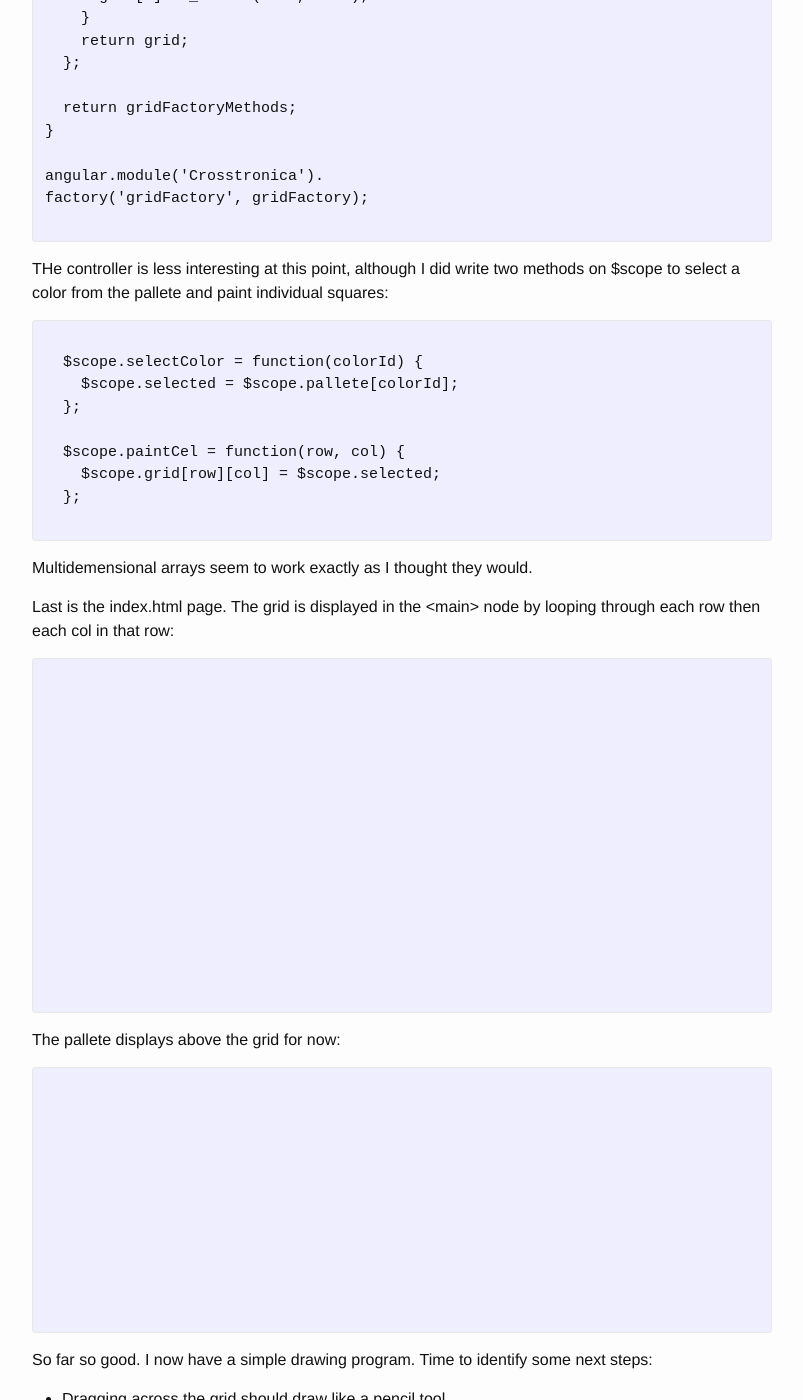
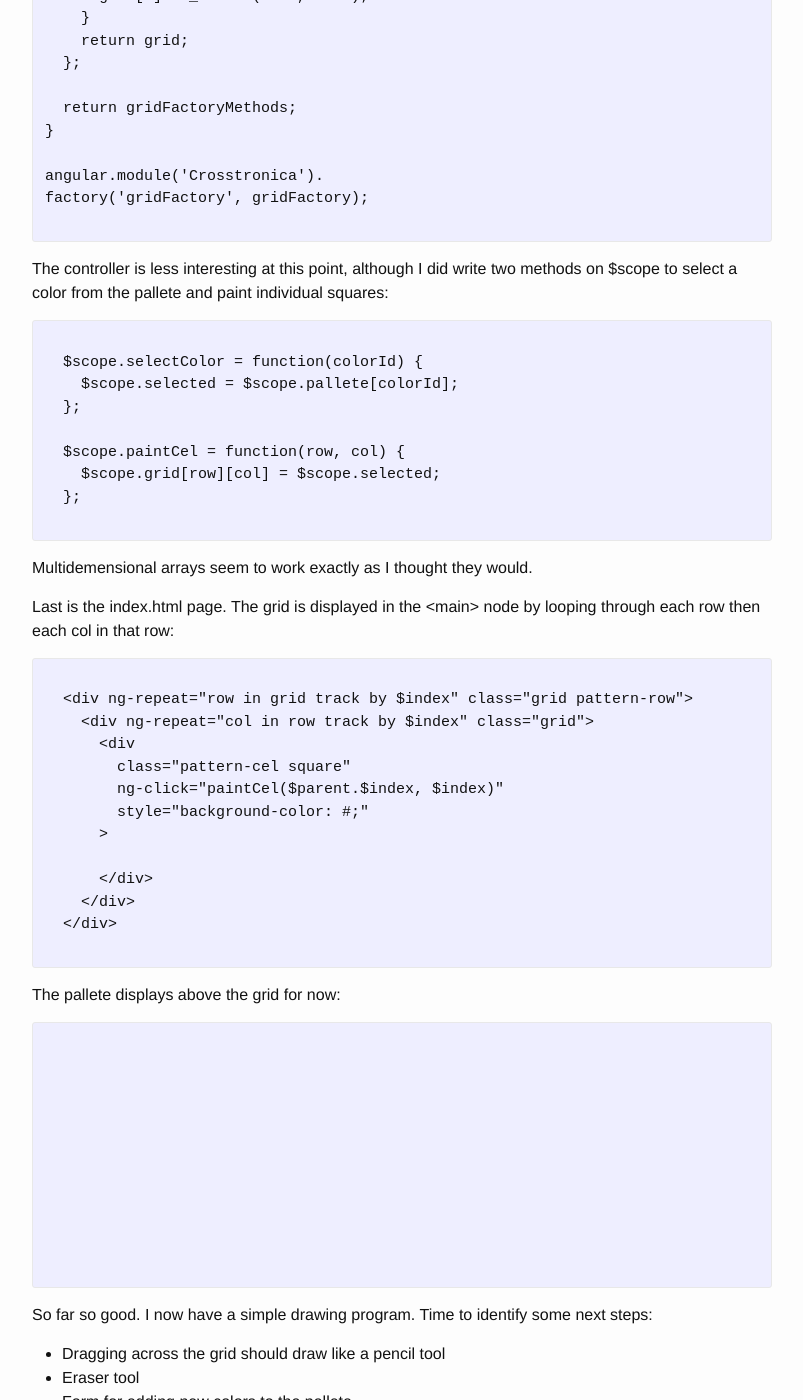
Before and after one commit to slatron/slatron.github.io, a Jekyll site: the page built from _posts/2014-10-13-angular-app-structure.markdown, in a window 1280 px wide and 1400 px high, scrolled down 1443 px. Shown: the whole window, without its empty margins (238-1041 px from the left). Built offline with Jekyll 4.4.1, drawn with Linux system fonts in a browser that asks for light colours.

Commit message:
entities!

```diff
--- a/_posts/2014-10-13-angular-app-structure.markdown
+++ b/_posts/2014-10-13-angular-app-structure.markdown
@@ -67,7 +67,7 @@ factory('gridFactory', gridFactory);
 
 </pre>
 
-THe controller is less interesting at this point, although I did write two methods on $scope to select a color from the pallete and paint individual squares:
+The controller is less interesting at this point, although I did write two methods on $scope to select a color from the pallete and paint individual squares:
 
 <pre>
 
@@ -87,17 +87,17 @@ Last is the index.html page. The grid is displayed in the &lt;main&gt; node by l
 
 <pre>
 
-  <div ng-repeat="row in grid track by $index" class="grid pattern-row">
-    <div ng-repeat="col in row track by $index" class="grid">
-      <div
-        class="pattern-cel square"
-        ng-click="paintCel($parent.$index, $index)"
-        style="background-color: #{{col.rgb}};"
-      >
+  &lt;div ng-repeat=&quot;row in grid track by $index&quot; class=&quot;grid pattern-row&quot;&gt;
+    &lt;div ng-repeat=&quot;col in row track by $index&quot; class=&quot;grid&quot;&gt;
+      &lt;div
+        class=&quot;pattern-cel square&quot;
+        ng-click=&quot;paintCel($parent.$index, $index)&quot;
+        style=&quot;background-color: #{{col.rgb}};&quot;
+      &gt;
         {{col.symbol}}
-      </div>
-    </div>
-  </div>
+      &lt;/div&gt;
+    &lt;/div&gt;
+  &lt;/div&gt;
 
 </pre>
 
```
